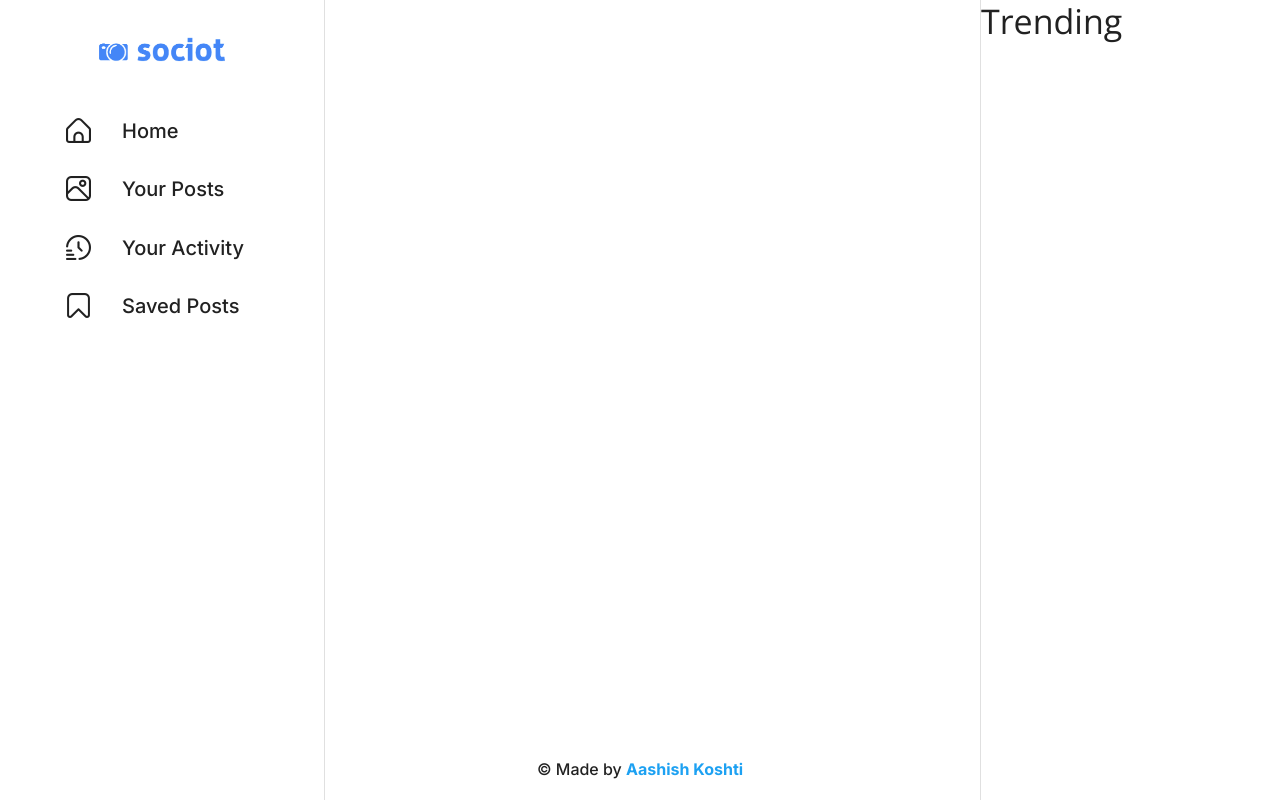
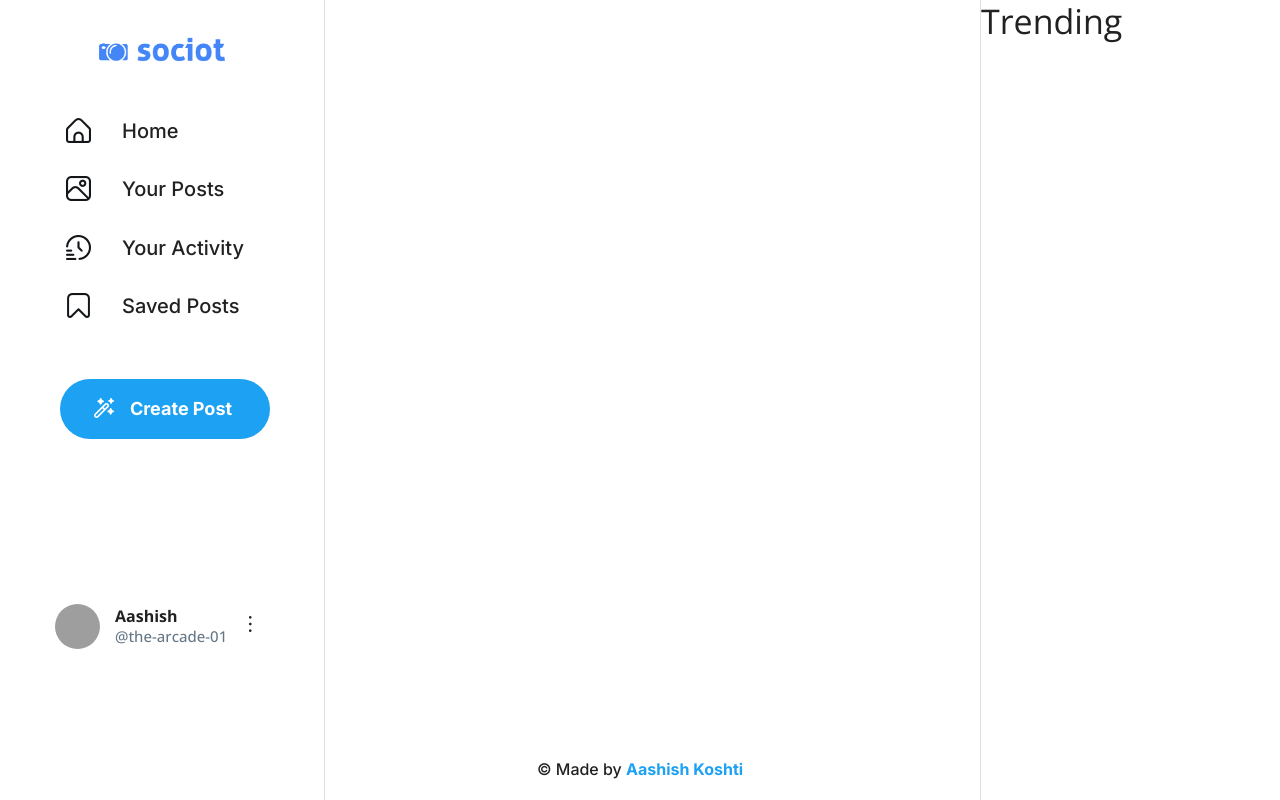
Before and after one commit to the-arcade-01/Sociot, a React (Create React App) app: page /home in a window 1280 px wide. Built offline with nearby package versions, Linux system fonts and the light colour scheme; no server answers; grey boxes are pictures that could not be loaded.

Commit message:
left drawer done

```diff
--- a/src/components/Layout/LeftDrawer.js
+++ b/src/components/Layout/LeftDrawer.js
@@ -1,6 +1,6 @@
 import React from "react";
 
-import { Link } from "react-router-dom";
+import { Link, useNavigate } from "react-router-dom";
 
 import Drawer from "@mui/material/Drawer";
 import Box from "@mui/material/Box";
@@ -10,7 +10,7 @@ import Avatar from "@mui/material/Avatar";
 import List from "@mui/material/List";
 import ListItemButton from "@mui/material/ListItemButton";
 import ListItemIcon from "@mui/material/ListItemIcon";
-import ListItemText from "@mui/material/ListItemText";
+import Button from "@mui/material/Button";
 
 import LogoutUser from "../AuthForms/LogoutUser";
 
@@ -65,6 +65,8 @@ const LeftDrawer = () => {
     // },
   ];
 
+  const navigate = useNavigate();
+
   return (
     <Drawer
       sx={{
@@ -81,7 +83,8 @@ const LeftDrawer = () => {
       <Box
         component="img"
         src="assets/sociot-logo.png"
-        sx={{ transform: "scale(40%)", marginTop: "15px" }}
+        sx={{ transform: "scale(40%)", marginTop: "15px", cursor: "pointer" }}
+        onClick={() => navigate("/home")}
       />
       <Paper sx={{ marginLeft: "50px", marginTop: "10px" }}>
         <List
@@ -93,7 +96,7 @@ const LeftDrawer = () => {
           {pages.map((page) => {
             return (
               <ListItemButton sx={{ borderRadius: "50px" }}>
-                <ListItemIcon sx={{ color: "rgba(0, 0, 0, 0.87)" }}>
+                <ListItemIcon sx={{ color: "#14171a" }}>
                   {page.icon}
                 </ListItemIcon>
                 <Typography
@@ -110,6 +113,74 @@ const LeftDrawer = () => {
           })}
         </List>
       </Paper>
+      <Button
+        sx={{
+          background: "#1da1f2",
+          color: "#fff",
+          width: "210px",
+          height: "60px",
+          borderRadius: "50px",
+          "&:hover": {
+            background: "#0C85D0",
+          },
+          fontSize: "18px",
+          fontWeight: "700",
+          textTransform: "none",
+          fontFamily: "Inter",
+          margin: "35px 0 0 60px",
+        }}
+        startIcon={
+          <i
+            className="fi fi-rr-magic-wand"
+            style={{ padding: "5px 8px 0 0" }}
+          />
+        }
+      >
+        Create Post
+      </Button>
+      <Paper
+        sx={{
+          width: "250px",
+          height: "75px",
+          display: "flex",
+          alignItems: "center",
+          padding: "5px 15px",
+          gap: "15px",
+          marginBottom: "30px",
+          cursor: "pointer",
+          borderRadius: "50px",
+          "&:hover": {
+            background: "#f5f5f5",
+          },
+          paddingLeft: "20px",
+          margin: "150px 0 0 35px",
+        }}
+      >
+        <Avatar
+          alt="avatar"
+          src="images/taichi.png"
+          sx={{ width: 45, height: 45 }}
+        />
+        <div>
+          <Typography
+            variant="body1"
+            sx={{ fontWeight: "700", flexWrap: "nowrap" }}
+          >
+            Aashish
+          </Typography>
+          <Typography
+            sx={{
+              fontWeight: "500",
+              fontSize: "15px",
+              color: "#657786",
+              marginTop: "-3px",
+            }}
+          >
+            @the-arcade-01
+          </Typography>
+        </div>
+        <i className="fi fi-rr-menu-dots-vertical" />
+      </Paper>
     </Drawer>
   );
 };
```
